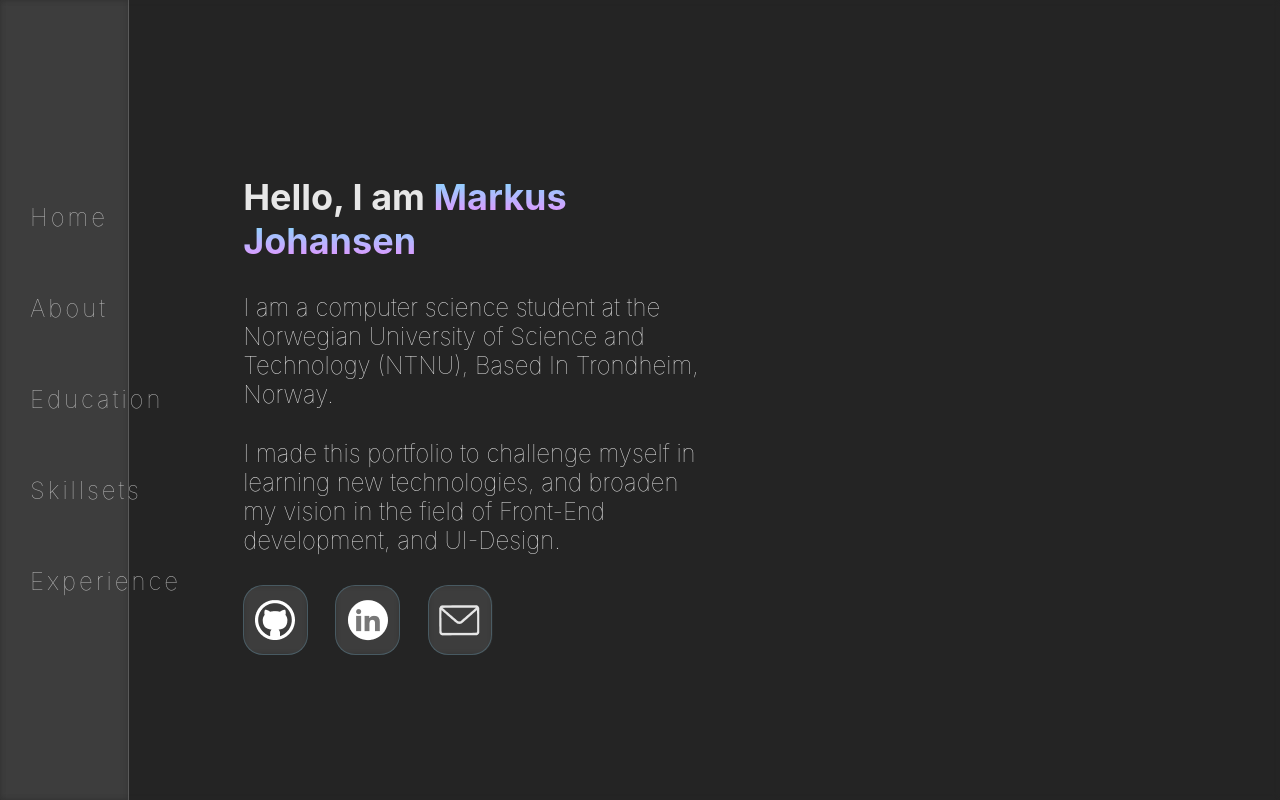
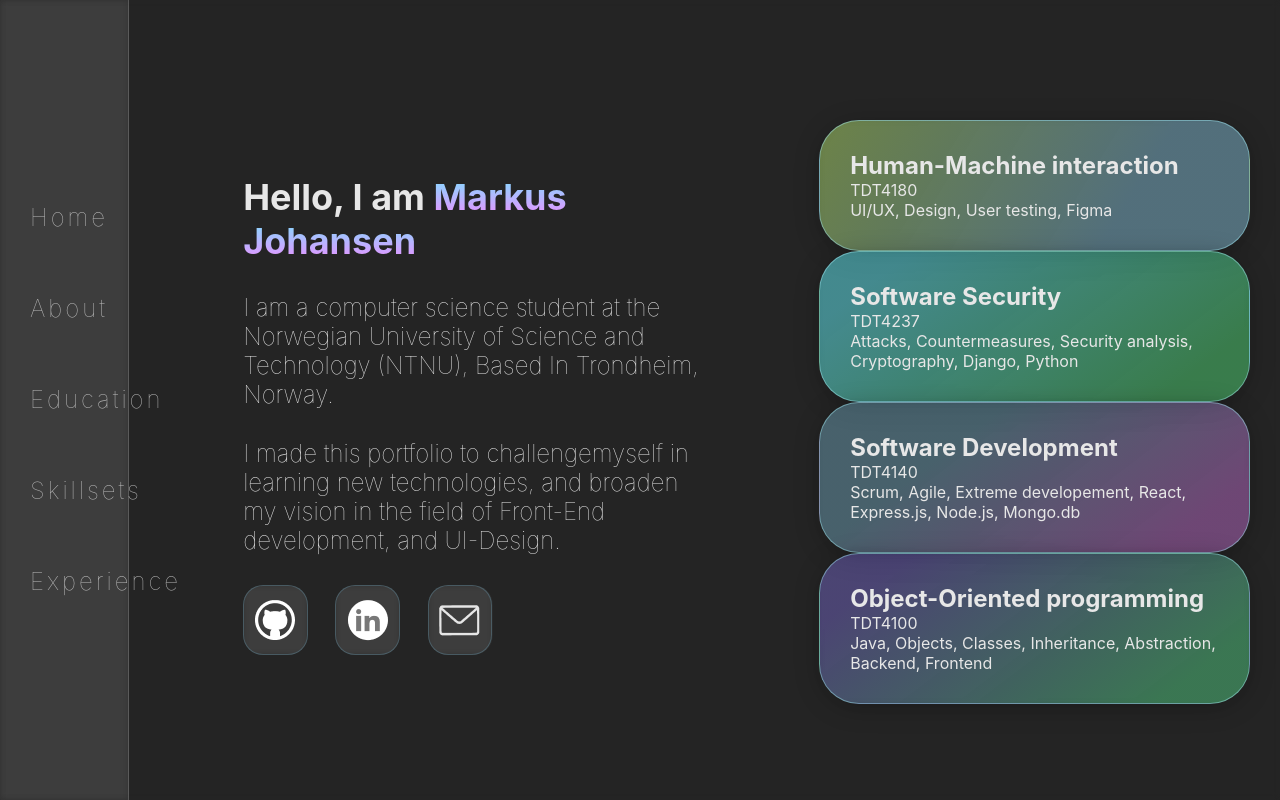
Before and after one commit to J0hans1/NewPortfolio, a React (Create React App) app: page / in a window 1280 px wide. Built offline with nearby package versions, Linux system fonts and the light colour scheme.

Commit message:
Created GlassCard, Projects, Courses

```diff
--- a/src/App.css
+++ b/src/App.css
@@ -71,3 +71,10 @@ html, body {
   width: 50%;
   margin-left: 10%;
 }
+
+.courses{
+  display: flex;
+  flex-direction: column;
+  height: 70%;
+  justify-content: space-between;
+}
--- a/src/App.js
+++ b/src/App.js
@@ -2,6 +2,10 @@ import './App.css';
 import TextBox from './components/textbox';
 import LinkButtons from './components/LinkButtons';
 import Navbar from './components/Navbar';
+import UIImage from './components/UIImage';
+import GlassCard from './components/GlassCard';
+import Courses from './components/Courses';
+import Projects from './components/Projects';
 
 function App() {
   return (
@@ -21,7 +25,7 @@ function App() {
                   Based In Trondheim, Norway.
                 </p>
                 <p>
-                  I made this portfolio to challenge myself in learning
+                  I made this portfolio to challengemyself in learning
                   new technologies, and broaden my vision in the field
                   of Front-End development, and UI-Design.
                 </p>
@@ -30,7 +34,51 @@ function App() {
               <LinkButtons/>
 
             </div>
-            <div className='spalte'></div>
+            <div className='spalte'>
+             {/* <GlassCard split='true' color='blue'>
+                <div className='half'>
+                  <h2>Frisbee Golf Companion App</h2>
+                  <p>
+                    IT1901 - Informatics Project
+                  </p>
+                  <p>
+                    App for Logging scorecards at
+                    different frisbee golf courses
+                    din Trondheim.
+                  </p>
+                </div>
+
+                <div className='half'>
+                  <UIImage img="Discogolf.png" href="https://github.com/J0hans1/Portofolio"/>
+                </div>
+              </GlassCard> */}
+
+
+  {/*
+              <GlassCard split='true'>
+                <div>
+                  <h3>Name</h3>
+                  <h3>Phone</h3>
+                  <h3>Email</h3>
+                  <h3>Adress</h3>
+                </div>
+                <div>
+                  <p>Markus A. R. Johansen</p>
+                  <p>+47 934 00 000</p>
+                  <p>markusarj@gmail.com</p>
+                  <p>Clara Holsts Veg 23, Trondheim 7046, Norway</p>
+                </div>
+              </GlassCard>
+
+              <GlassCard>
+                <img src='./img/NTNU.png' alt="NTNU Logo"/>
+              </GlassCard> */}
+
+               <Courses/>
+              {/* <Projects/> */}
+
+
+            </div>
           </div>
 {/*
           <div className='page'>
--- /dev/null
+++ b/src/components/Course.js
@@ -0,0 +1,13 @@
+import GlassCard from "./GlassCard";
+
+const Course = (props) => {
+    return (
+        <GlassCard color={props.color}>
+            <h2>{props.title}</h2>
+            <p>{props.code}</p>
+            <p>{props.description}</p>
+        </GlassCard>
+    );
+};
+
+export default Course;
--- /dev/null
+++ b/src/components/Courses.js
@@ -0,0 +1,37 @@
+import Course from "./Course";
+
+const Courses = () => {
+    return (
+        <div className='courses'>
+            <Course
+                title="Human-Machine interaction"
+                code="TDT4180"
+                description="UI/UX, Design, User testing, Figma"
+                color="yellow"
+            />
+
+            <Course
+                title="Software Security"
+                code="TDT4237"
+                description="Attacks, Countermeasures, Security analysis, Cryptography, Django, Python"
+                color="green"
+            />
+
+            <Course
+                title="Software Development"
+                code="TDT4140"
+                description="Scrum, Agile, Extreme developement, React, Express.js, Node.js, Mongo.db"
+                color="blue"
+            />
+
+            <Course
+                title="Object-Oriented programming"
+                code="TDT4100"
+                description="Java, Objects, Classes, Inheritance, Abstraction, Backend, Frontend"
+                color="purple"
+            />
+      </div>
+    );
+};
+
+export default Courses;
--- /dev/null
+++ b/src/components/GlassCard.js
@@ -0,0 +1,31 @@
+import React from "react";
+import "./css/GlassCard.css";
+
+const GlassCard = (props) => {
+    let style = {
+        width: props.width ? props.width : '80%',
+        background: 'rgba(255, 255, 255, 0.058)',
+        display: props.split === 'true' ? 'flex' : 'initial'
+      };
+
+    const gradient = {
+        green: 'linear-gradient(142.84deg, rgba(78, 244, 255, 0.42) 14.91%, rgba(52, 255, 109, 0.33) 85.27%)',
+        blue: 'linear-gradient(142.84deg, rgba(88, 148, 173, 0.42) 30.3%, rgba(212, 93, 232, 0.33) 85.27%, rgba(212, 93, 232, 0.33) 85.27%)',
+        purple: 'linear-gradient(142.84deg, rgba(106, 86, 227, 0.33) 14.91%, rgba(56, 199, 113, 0.42) 85.27%)',
+        yellow: 'linear-gradient(121.46deg, rgba(78, 244, 255, 0.42) 0%, rgba(174, 227, 86, 0.42) 0.01%, rgba(129, 216, 253, 0.33) 70.5%)'
+    };
+
+
+    style.backgroundImage = gradient[props.color];
+
+  return (
+    <div
+        className="glasspane card"
+        style={style}
+    >
+        {props.children}
+    </div>
+  );
+};
+
+export default GlassCard;
--- /dev/null
+++ b/src/components/Project.js
@@ -0,0 +1,26 @@
+import GlassCard from "./GlassCard";
+import UIImage from "./UIImage";
+import "./css/project.css";
+
+const Project = (props) => {
+    return (
+        <GlassCard color={props.color} width='fit-content'>
+          <h2>{props.title}</h2>
+          <br/>
+
+          <div className="project-split">
+            <div className="description-container">
+                <p>
+                    {props.desc}
+                </p>
+            </div>
+            <div>
+                <UIImage img={`${props.project}.png`} href={props.href}/>
+            </div>
+          </div>
+
+      </GlassCard>
+    );
+};
+
+export default Project;
--- /dev/null
+++ b/src/components/Projects.js
@@ -0,0 +1,41 @@
+import Project from "./Project";
+import "./css/projects.css";
+
+const Projects = () => {
+    return (
+        <div id="projects">
+            <Project
+                project="Discogolf"
+                title="Frisbee Golf Companion App"
+                color="blue"
+                href="https://github.com/J0hans1/Portofolio"
+                desc="
+                    App for Logging scorecards at
+                    different frisbee golf courses
+                    din Trondheim.
+                "
+                />
+
+                <Project
+                project="Discogolf"
+                title="Digital Recipe Application"
+                color="purple"
+                href="https://github.com/J0hans1/Portofolio"
+                desc="
+                    Application for creating
+                    food-recipes and store
+                    them in a digital format.
+                "
+                />
+                <Project
+                project="Discogolf"
+                title="Portfolio"
+                color="green"
+                href="https://github.com/J0hans1/Portofolio"
+                desc="Personal Webpage deployed at Johansen.tech."
+                />
+            </div>
+    );
+};
+
+export default Projects;
--- /dev/null
+++ b/src/components/UIImage.js
@@ -0,0 +1,32 @@
+import React from 'react';
+import './css/UIImage.css';
+
+const UIImage = (props) => {
+
+    const handleClick = (event) => {
+        event.preventDefault();
+        window.open(props.href, "_blank");
+    }
+
+  return (
+    <div className="UIimage-container">
+      <div
+        className="UIimage"
+        style={{
+          backgroundImage: `url(${require(`../img/${props.img}`)})`,
+          backgroundSize: 'cover',
+          backgroundRepeat: 'no-repeat',
+          backgroundPosition: 'center'
+        }}
+      />
+      <div className="UIimage-overlay" onClick={handleClick}>
+        <img
+            src={require(`../img/Github.png`)}
+            alt={props.image}
+        />
+      </div>
+    </div>
+  );
+};
+
+export default UIImage;
--- /dev/null
+++ b/src/components/css/GlassCard.css
@@ -0,0 +1,6 @@
+.card{
+    border-radius: 40px;
+    border: 1px rgba(167, 241, 251, 0.452) solid;
+    padding: 30px;
+    box-shadow: 0px 4px 25px rgba(0, 0, 0, 0.25);
+}
--- /dev/null
+++ b/src/components/css/UIImage.css
@@ -0,0 +1,60 @@
+.UIimage{
+    width: 250px;
+    height: 150px;
+    border-radius: 60px;
+    border: 1px rgba(186, 246, 242, 0.589) solid;
+}
+
+.UIimage-container {
+    position: relative;
+    width: fit-content;
+    height: fit-content;
+    margin-left: 20px;
+  }
+
+
+  .UIimage-overlay {
+    position: absolute;
+    top: 0;
+    left: 0;
+    width: 100%;
+    height: 100%;
+    border-radius: 60px;
+    background-color: rgba(0, 0, 0, 0.717);
+    display: none;
+    align-items: center;
+    justify-content: center;
+    transition: opacity 0.5s ease;
+    opacity: 0;
+  }
+
+  .UIimage-container:hover .UIimage-overlay {
+    display: flex;
+    opacity: 1;
+  }
+
+  .UIimage-overlay {
+    width: 100%;
+    height: 100%;
+    border-radius: 60px;
+    background-color: rgba(0, 0, 0, 0.717);
+    display: none;
+    align-items: center;
+    justify-content: center;
+    animation: fadeIn 0.2s ease;
+  }
+
+  @keyframes fadeIn {
+    0% {
+      opacity: 0;
+    }
+    100% {
+      opacity: 1;
+      display: flex;
+    }
+  }
+
+
+  .UIimage-container:hover .UIimage-overlay {
+    display: flex;
+  }
--- /dev/null
+++ b/src/components/css/project.css
@@ -0,0 +1,12 @@
+.description-container{
+    width: 200px;
+}
+
+.description-container p{
+    font-size: 20px;
+    line-height: 30px;
+}
+
+.project-split{
+    display: flex;
+}
--- /dev/null
+++ b/src/components/css/projects.css
@@ -0,0 +1,6 @@
+#projects {
+    height: 90%;
+    display: flex;
+    flex-direction: column;
+    justify-content: space-between;
+}
```
Also changed, not shown: src/img/Discogolf.png (added).
